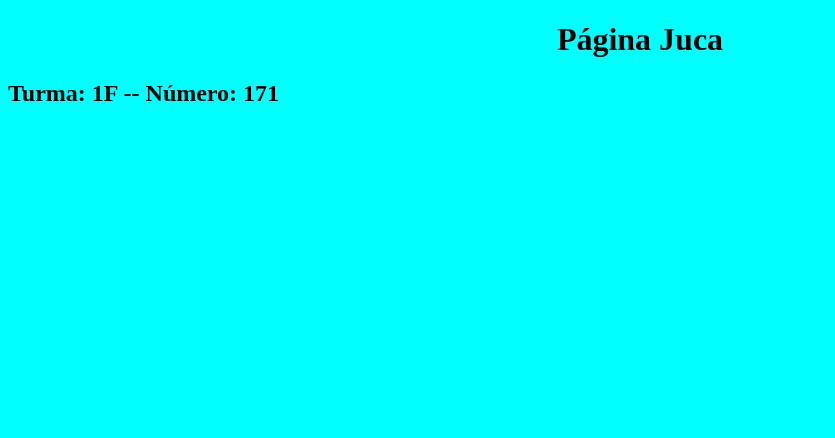
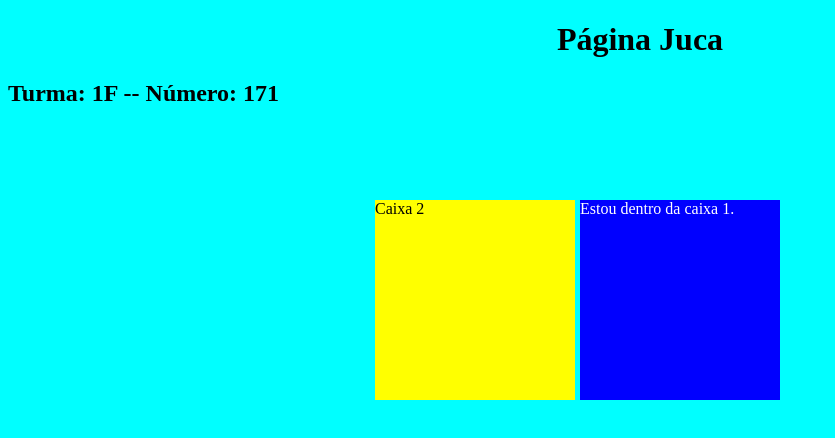
Before and after one commit to jesusmaringa/primeirof_2t, a plain HTML site: page index.html in a window 1280 px wide. Shown: the whole page, without its empty margins (0-835 px from the left). Drawn offline with Linux system fonts and the light colour scheme.

Commit message:
Aula 28-07 - Posicionamento de div

```diff
--- a/estilo.css
+++ b/estilo.css
@@ -4,3 +4,21 @@
 h1 {
   text-align: center;
 }
+.caixa1 {
+   position: absolute;
+   background: blue;
+   width: 200px;
+   height: 200px;
+   color: #FFFFFF;
+   right: 500px;
+   top: 200px;
+}
+.caixa2 {
+   position: absolute;
+   background: yellow;
+   width: 200px;
+   height: 200px;
+   color: #000000;
+   right: 705px;
+   top: 200px;
+}
--- a/index.html
+++ b/index.html
@@ -8,5 +8,11 @@
   <body>
     <h1>Página Juca</h1>
     <h2>Turma: 1F -- Número: 171</h2>
+    <div class="caixa1">
+      Estou dentro da caixa 1.
+    </div>
+    <div class="caixa2">
+      Caixa 2
+    </div>
   </body>
 </html>
```
